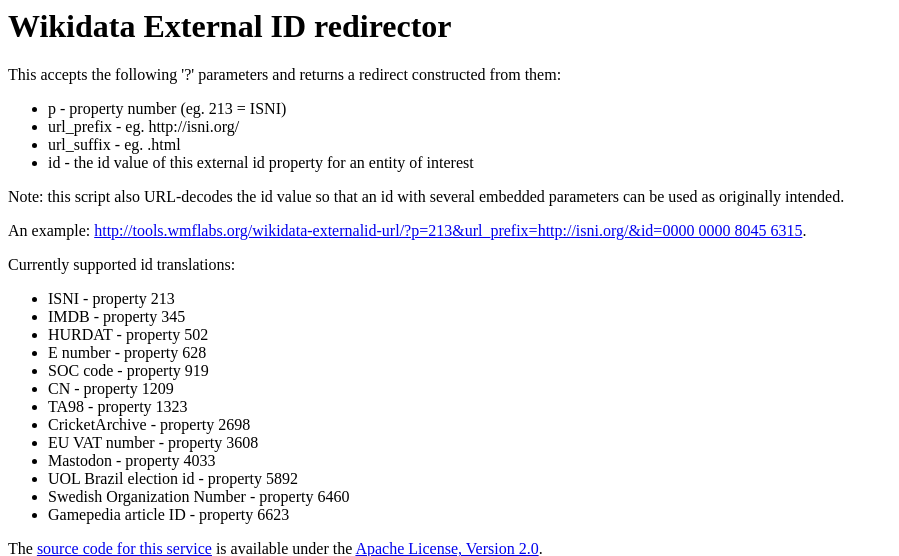
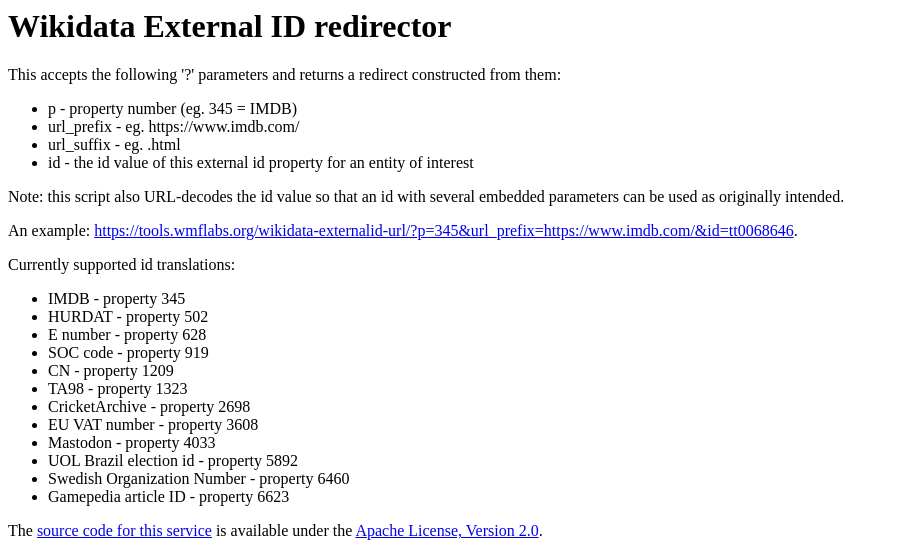
Before and after one commit to arthurpsmith/wikidata-tools, a PHP site: page / in a window 1280 px wide. Shown: the top 556 px of the page, without its empty margins (0-899 px from the left). Run offline with PHP 8.4, Linux system fonts and the light colour scheme.

Commit message:
P213 (ISNI) support removed, not needed anymore

```diff
--- a/wikidata-externalid-url/index.php
+++ b/wikidata-externalid-url/index.php
@@ -1,4 +1,4 @@
-<?PHP
+<?php
 
 // Copyright 2016,2017 Arthur P. Smith
 // Licensed under the Apache License, Version 2.0 (the "License");
@@ -26,9 +26,6 @@
     $id = urldecode($id);
  }
  switch($property) {
-  case 213: // ISNI
-    $link_string = str_replace(" ", "", $id) ;
-    break ;
   case 345: // IMDB
     switch(substr($id, 0, 2)) {
       case 'nm':
@@ -150,19 +147,18 @@
 print "<body><h1>Wikidata External ID redirector</h1>" ;
 print "This accepts the following '?' parameters and returns a redirect constructed from them:" ;
 print "<ul>" ;
-print "<li> p - property number (eg. 213 = ISNI)</li>";
-print "<li> url_prefix - eg. http://isni.org/</li>";
+print "<li> p - property number (eg. 345 = IMDB)</li>";
+print "<li> url_prefix - eg. https://www.imdb.com/</li>";
 print "<li> url_suffix - eg. .html</li>";
 print "<li> id - the id value of this external id property for an entity of interest</li>";
 print "</ul>";
 
 print "Note: this script also URL-decodes the id value so that an id with several embedded parameters can be used as originally intended.";
 
-print "<p>An example: <a href=\"http://tools.wmflabs.org/wikidata-externalid-url/?p=213&url_prefix=http://isni.org/&id=0000 0000 8045 6315\">http://tools.wmflabs.org/wikidata-externalid-url/?p=213&url_prefix=http://isni.org/&id=0000 0000 8045 6315</a>.</p>";
+print "<p>An example: <a href=\"https://tools.wmflabs.org/wikidata-externalid-url/?p=345&url_prefix=https://www.imdb.com/&id=tt0068646\">https://tools.wmflabs.org/wikidata-externalid-url/?p=345&url_prefix=https://www.imdb.com/&id=tt0068646</a>.</p>";
 
 print "<p>Currently supported id translations:</p>";
 print "<ul>";
-print "<li>ISNI - property 213</li>";
 print "<li>IMDB - property 345</li>";
 print "<li>HURDAT - property 502</li>";
 print "<li>E number - property 628</li>";
@@ -180,5 +176,3 @@
 print "The <a href=\"https://github.com/arthurpsmith/wikidata-tools/tree/master/wikidata-externalid-url\">source code for this service</a> is available under the <a href=\"http://www.apache.org/licenses/LICENSE-2.0\">Apache License, Version 2.0</a>." ;
 
 print "</body></html>";
-
-?>
```
